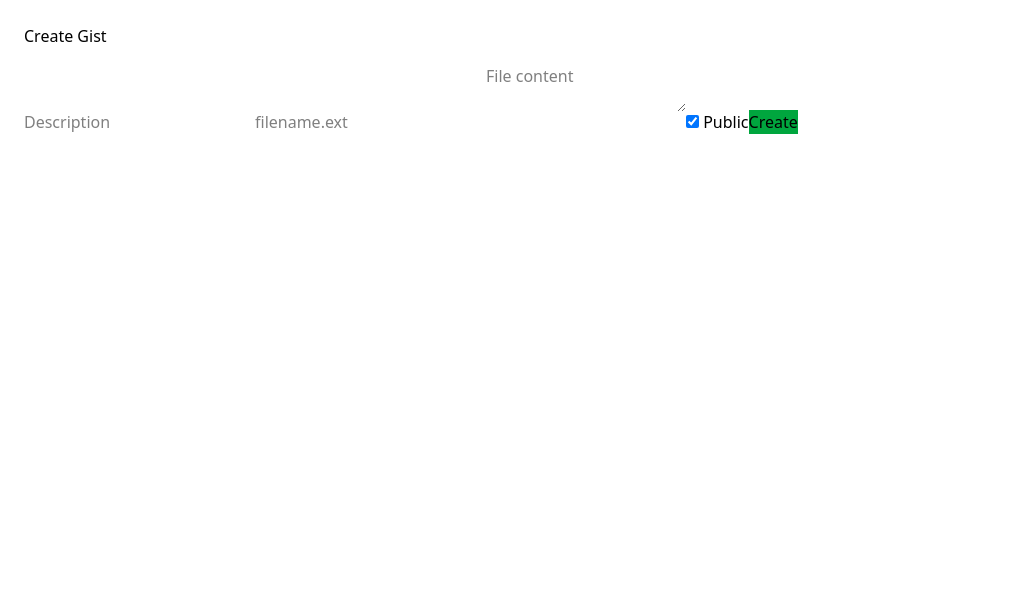
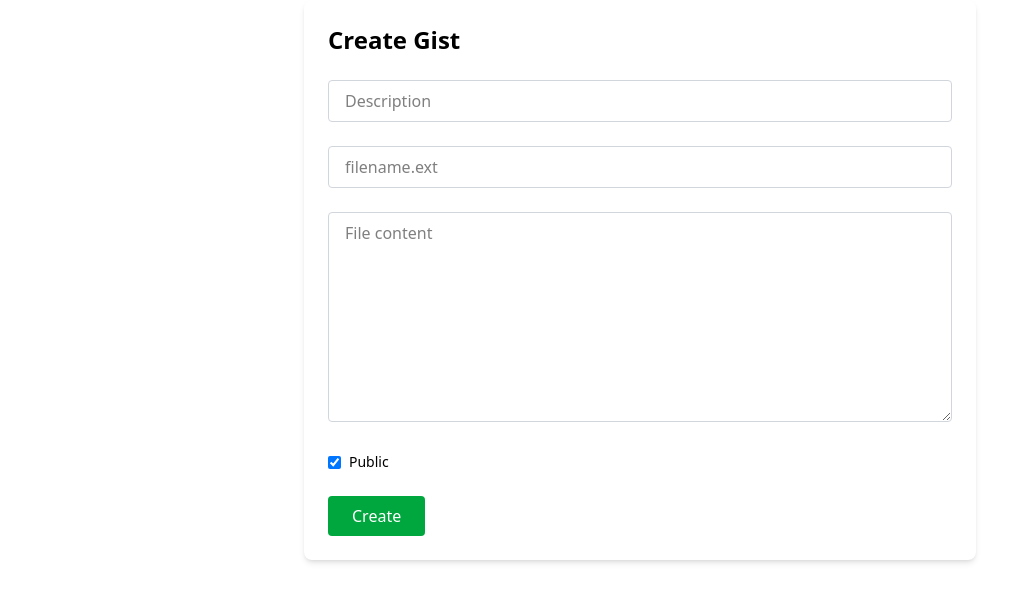
Before and after one commit to syedomer17/Next.js-gist-search, a Next.js app in the folder my-gist/: page /gist/create in a window 1280 px wide. Shown: the top 602 px of the page, without its empty margins (0-1013 px from the left). Built offline with nearby package versions, Linux system fonts and the light colour scheme; no server answers.

Commit message:
Updated by Omer on 2025-06-23 at 10:20PM

```diff
--- a/my-gist/src/app/gist/[gistid]/edit/page.tsx
+++ b/my-gist/src/app/gist/[gistid]/edit/page.tsx
@@ -3,44 +3,74 @@
 import { useSessionUser } from "@/hooks/useSessionUser";
 import { useRouter } from "next/navigation";
 
-export default function EditGist({params}:any) {
+export default function EditGist({ params }: any) {
   const { accessToken } = useSessionUser();
   const [desc, setDesc] = useState("");
   const [content, setContent] = useState("");
   const [filename, setName] = useState("");
   const router = useRouter();
 
-  useEffect(()=>{
-    if(accessToken){
-      fetch(`https://api.github.com/gists/${params.gistid}`, {headers:{Authorization:`Bearer ${accessToken}`}})
-        .then(r=>r.json()).then(g=>{
+  useEffect(() => {
+    if (accessToken) {
+      fetch(`https://api.github.com/gists/${params.gistid}`, {
+        headers: { Authorization: `Bearer ${accessToken}` }
+      })
+        .then(r => r.json())
+        .then(g => {
           const f = Object.keys(g.files)[0];
           setName(f);
           setContent(g.files[f].content);
-          setDesc(g.description||"");
+          setDesc(g.description || "");
         });
     }
   }, [accessToken]);
 
-  const handleSubmit = async(e:any)=>{
+  const handleSubmit = async (e: any) => {
     e.preventDefault();
     await fetch(`https://api.github.com/gists/${params.gistid}`, {
-      method:"PATCH",
-      headers:{
-        "Authorization":`Bearer ${accessToken}`,
-        "Content-Type":"application/json"
+      method: "PATCH",
+      headers: {
+        "Authorization": `Bearer ${accessToken}`,
+        "Content-Type": "application/json"
       },
-      body:JSON.stringify({description:desc, files:{[filename]:{content}}})
+      body: JSON.stringify({
+        description: desc,
+        files: { [filename]: { content } }
+      })
     });
     router.push(`/gist/${params.gistid}`);
   };
 
   return (
-    <form onSubmit={handleSubmit} className="p-6 space-y-4">
-      <h1>Edit Gist</h1>
-      <input value={desc} onChange={e=>setDesc(e.target.value)} className="..." placeholder="Description"/>
-      <textarea value={content} onChange={e=>setContent(e.target.value)} className="..." placeholder="Update file content"/>
-      <button type="submit" className="bg-blue-600 ...">Save</button>
+    <form
+      onSubmit={handleSubmit}
+      className="max-w-2xl mx-auto p-6 space-y-6 bg-white shadow-md rounded-lg"
+    >
+      <h1 className="text-2xl font-bold">Edit Gist</h1>
+
+      <input
+        value={desc}
+        onChange={e => setDesc(e.target.value)}
+        placeholder="Description"
+        className="w-full border border-gray-300 px-4 py-2 rounded focus:outline-none focus:ring-2 focus:ring-blue-400 transition"
+      />
+
+      <p className="text-sm text-gray-500">Editing file: <strong>{filename}</strong></p>
+
+      <textarea
+        value={content}
+        onChange={e => setContent(e.target.value)}
+        placeholder="Update file content"
+        rows={10}
+        className="w-full border border-gray-300 px-4 py-2 rounded resize-y focus:outline-none focus:ring-2 focus:ring-blue-400 transition"
+      />
+
+      <button
+        type="submit"
+        className="bg-blue-600 text-white px-6 py-2 rounded hover:bg-blue-700 transition-transform transform hover:scale-105 cursor-pointer"
+      >
+        Save Changes
+      </button>
     </form>
   );
 }
--- a/my-gist/src/app/gist/[gistid]/page.tsx
+++ b/my-gist/src/app/gist/[gistid]/page.tsx
@@ -21,11 +21,9 @@
       .then((data) => {
         setGist(data);
 
-        // Extract the content from the first file
         const firstFileKey = Object.keys(data.files)[0];
         const file = data.files[firstFileKey];
 
-        // If `content` is not available in response, fetch raw URL
         if (file.content) {
           setContent(file.content);
         } else if (file.raw_url) {
@@ -36,15 +34,19 @@
       });
   }, [accessToken, params.gistid]);
 
-  if (!gist) return <p className="p-6">Loading…</p>;
+  if (!gist) return <p className="p-6 text-center text-lg">Loading…</p>;
+
+  const filename = Object.keys(gist.files)[0];
 
   return (
-    <div className="p-6 space-y-4">
-      <h1 className="text-xl font-bold">{gist.description || 'No description'}</h1>
+    <div className="p-6 max-w-3xl mx-auto space-y-6 bg-white shadow rounded-lg">
+      <h1 className="text-2xl font-bold">
+        {gist.description || <span className="italic text-gray-500">No description</span>}
+      </h1>
 
-      <h2 className="text-lg font-semibold">File: {Object.keys(gist.files)[0]}</h2>
+      <h2 className="text-lg font-semibold text-gray-700">File: {filename}</h2>
 
-      <pre className="bg-gray-100 p-4 rounded overflow-x-auto whitespace-pre-wrap">
+      <pre className="bg-gray-100 text-sm p-4 rounded-lg overflow-x-auto whitespace-pre-wrap border border-gray-200">
         {content ?? 'Loading file content...'}
       </pre>
 
@@ -60,13 +62,14 @@
               }).then(() => router.push('/my-gists'));
             }
           }}
-          className="bg-red-600 text-white px-4 py-2 rounded"
+          className="bg-red-600 text-white px-5 py-2 rounded hover:bg-red-700 transition-transform transform hover:scale-105 cursor-pointer"
         >
           Delete
         </button>
+
         <button
           onClick={() => router.push(`/gist/${params.gistid}/edit`)}
-          className="bg-yellow-500 text-white px-4 py-2 rounded"
+          className="bg-yellow-500 text-white px-5 py-2 rounded hover:bg-yellow-600 transition-transform transform hover:scale-105 cursor-pointer"
         >
           Edit
         </button>
--- a/my-gist/src/app/gist/create/page.tsx
+++ b/my-gist/src/app/gist/create/page.tsx
@@ -1,7 +1,7 @@
 'use client';
-import {useState} from "react";
+import { useState } from "react";
 import { useSessionUser } from "@/hooks/useSessionUser";
-import {useRouter} from "next/navigation";
+import { useRouter } from "next/navigation";
 
 export default function CreateGist() {
   const { accessToken } = useSessionUser();
@@ -11,28 +11,74 @@
   const [isPublic, setIsPublic] = useState(true);
   const router = useRouter();
 
-  const handleSubmit = async(e:any)=>{
+  const handleSubmit = async (e: any) => {
     e.preventDefault();
     const res = await fetch("https://api.github.com/gists", {
-      method:"POST",
-      headers:{
-        "Authorization":`Bearer ${accessToken}`,
-        "Content-Type":"application/json"
+      method: "POST",
+      headers: {
+        "Authorization": `Bearer ${accessToken}`,
+        "Content-Type": "application/json"
       },
-      body:JSON.stringify({description:desc, public:isPublic, files:{[filename]:{content}}})
+      body: JSON.stringify({
+        description: desc,
+        public: isPublic,
+        files: { [filename]: { content } }
+      })
     });
+
     const data = await res.json();
-    router.push(`/gist/${data.id}`);
+    if (res.ok) {
+      router.push(`/gist/${data.id}`);
+    } else {
+      alert("Failed to create gist.");
+    }
   };
 
   return (
-    <form onSubmit={handleSubmit} className="p-6 space-y-4">
-      <h1>Create Gist</h1>
-      <input value={desc} onChange={e=>setDesc(e.target.value)} placeholder="Description" className="..." />
-      <input value={filename} onChange={e=>setName(e.target.value)} placeholder="filename.ext" className="..." />
-      <textarea value={content} onChange={e=>setContent(e.target.value)} placeholder="File content" className="..." />
-      <label><input type="checkbox" checked={isPublic} onChange={e=>setIsPublic(e.target.checked)}/> Public</label>
-      <button type="submit" className="bg-green-600 ...">Create</button>
+    <form
+      onSubmit={handleSubmit}
+      className="max-w-2xl mx-auto p-6 space-y-6 bg-white shadow-md rounded-lg"
+    >
+      <h1 className="text-2xl font-bold">Create Gist</h1>
+
+      <input
+        value={desc}
+        onChange={(e) => setDesc(e.target.value)}
+        placeholder="Description"
+        className="w-full border border-gray-300 px-4 py-2 rounded focus:outline-none focus:ring-2 focus:ring-blue-400 transition"
+      />
+
+      <input
+        value={filename}
+        onChange={(e) => setName(e.target.value)}
+        placeholder="filename.ext"
+        className="w-full border border-gray-300 px-4 py-2 rounded focus:outline-none focus:ring-2 focus:ring-blue-400 transition"
+      />
+
+      <textarea
+        value={content}
+        onChange={(e) => setContent(e.target.value)}
+        placeholder="File content"
+        rows={8}
+        className="w-full border border-gray-300 px-4 py-2 rounded resize-y focus:outline-none focus:ring-2 focus:ring-blue-400 transition"
+      />
+
+      <label className="flex items-center gap-2 text-sm">
+        <input
+          type="checkbox"
+          checked={isPublic}
+          onChange={(e) => setIsPublic(e.target.checked)}
+          className="cursor-pointer"
+        />
+        Public
+      </label>
+
+      <button
+        type="submit"
+        className="bg-green-600 text-white px-6 py-2 rounded hover:bg-green-700 transition-transform transform hover:scale-105 cursor-pointer"
+      >
+        Create
+      </button>
     </form>
   );
 }
--- a/my-gist/src/app/my-gists/page.tsx
+++ b/my-gist/src/app/my-gists/page.tsx
@@ -16,16 +16,27 @@
       .then(setGists);
   }, [accessToken]);
 
-  if (status === "loading") return <p>Loading…</p>;
+  if (status === "loading") return <p className="text-center mt-10 text-lg">Loading…</p>;
 
   return (
-    <div className="p-6">
-      <h1>My Gists</h1>
-      {gists.map((g) => (
-        <Link key={g.id} href={`/gist/${g.id}`}>
-          <div className="border p-4 rounded">{g.description || 'No description'}</div>
-        </Link>
-      ))}
+    <div className="p-6 max-w-4xl mx-auto">
+      <h1 className="text-2xl font-bold mb-6">My Gists</h1>
+      {gists.length === 0 ? (
+        <p className="text-gray-500">You haven't created any gists yet.</p>
+      ) : (
+        <div className="space-y-4">
+          {gists.map((g) => (
+            <Link key={g.id} href={`/gist/${g.id}`}>
+              <div className="border rounded-lg p-4 bg-white shadow hover:shadow-md transition hover:bg-gray-50 cursor-pointer">
+                <p className="font-medium text-gray-800">
+                  {g.description || <span className="italic text-gray-500">No description</span>}
+                </p>
+                <p className="text-sm text-gray-400 mt-1">ID: {g.id}</p>
+              </div>
+            </Link>
+          ))}
+        </div>
+      )}
     </div>
   );
 }
--- a/my-gist/src/app/user-gists/[username]/page.tsx
+++ b/my-gist/src/app/user-gists/[username]/page.tsx
@@ -25,17 +25,17 @@
   const gists = gistsRes.ok ? await gistsRes.json() : [];
 
   return (
-    <div className="p-6 space-y-6">
+    <div className="p-6 max-w-3xl mx-auto space-y-6">
       {userData && (
-        <div className="flex items-center gap-4 mb-4">
+        <div className="flex items-center gap-4 mb-4 bg-white shadow-sm p-4 rounded-lg">
           <img
             src={userData.avatar_url}
             alt={`${userData.login}'s avatar`}
             className="w-16 h-16 rounded-full border"
           />
           <div>
-            <h1 className="text-xl font-bold">{userData.name || userData.login}</h1>
-            <p className="text-gray-600">@{userData.login}</p>
+            <h1 className="text-2xl font-bold">{userData.name || userData.login}</h1>
+            <p className="text-gray-600 text-sm">@{userData.login}</p>
           </div>
         </div>
       )}
@@ -45,17 +45,21 @@
       {gists.length === 0 ? (
         <p className="text-gray-500">No public gists found.</p>
       ) : (
-        gists.map((g: any) => (
+        <div className="space-y-3">
+          {gists.map((g: any) => (
             <a
               key={g.id}
               href={g.html_url}
               target="_blank"
               rel="noopener noreferrer"
-            className="block border p-4 rounded mb-2 hover:bg-gray-50"
+              className="block border rounded-lg p-4 bg-white shadow-sm hover:bg-gray-50 transition-transform hover:scale-[1.01] cursor-pointer"
             >
-            <h3 className="font-semibold">{g.description || "No description"}</h3>
+              <h3 className="font-medium text-gray-800">
+                {g.description || <span className="italic text-gray-500">No description</span>}
+              </h3>
             </a>
-        ))
+          ))}
+        </div>
       )}
     </div>
   );
```
Also changed, not shown: my-gist/src/app/page.tsx (+24 -11 lines). Lines whose indentation alone changed are shown as unchanged.
